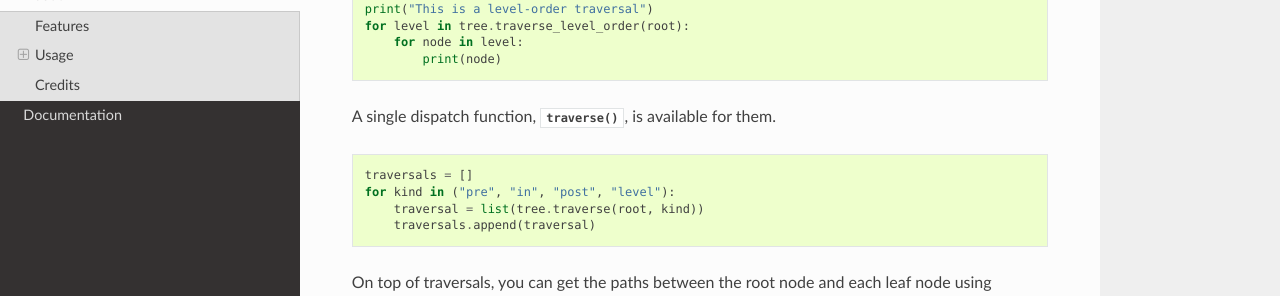
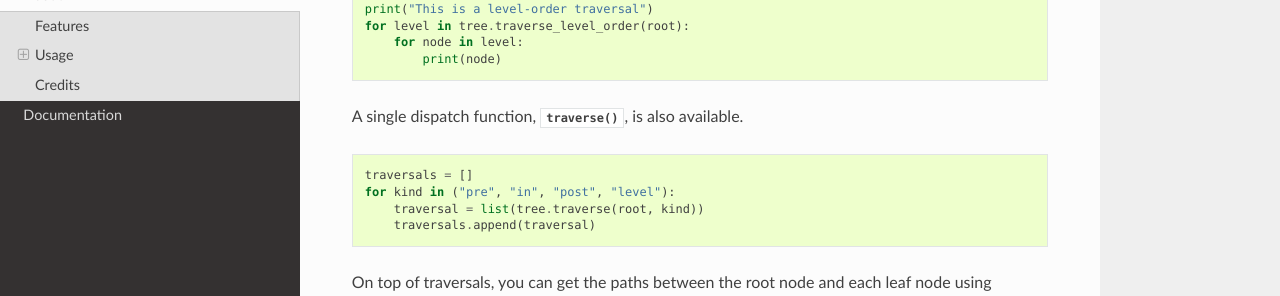
Before and after one commit to david-xhk/binary_tree, a Sphinx documentation site: the page built from docs/readme.rst, in a window 1280 px wide and 900 px high, scrolled down 2588 px. Shown: the part 151-447 px from the top of the window. Built offline with Sphinx 7.4.7 and the Read the Docs theme 2.0.0, drawn with Linux system fonts in a browser that asks for light colours.

Commit message:
Rewrote docs.rst

```diff
--- a/docs/readme.rst
+++ b/docs/readme.rst
@@ -125,7 +125,7 @@ You can also traverse down the tree, yielding each node along the way. Four diff
         for node in level:
             print(node)
 
-A single dispatch function, :func:`~binary_tree.traverse`, is available for them. ::
+A single dispatch function, :func:`~binary_tree.traverse`, is also available. ::
 
     traversals = []
     for kind in ("pre", "in", "post", "level"):
```
